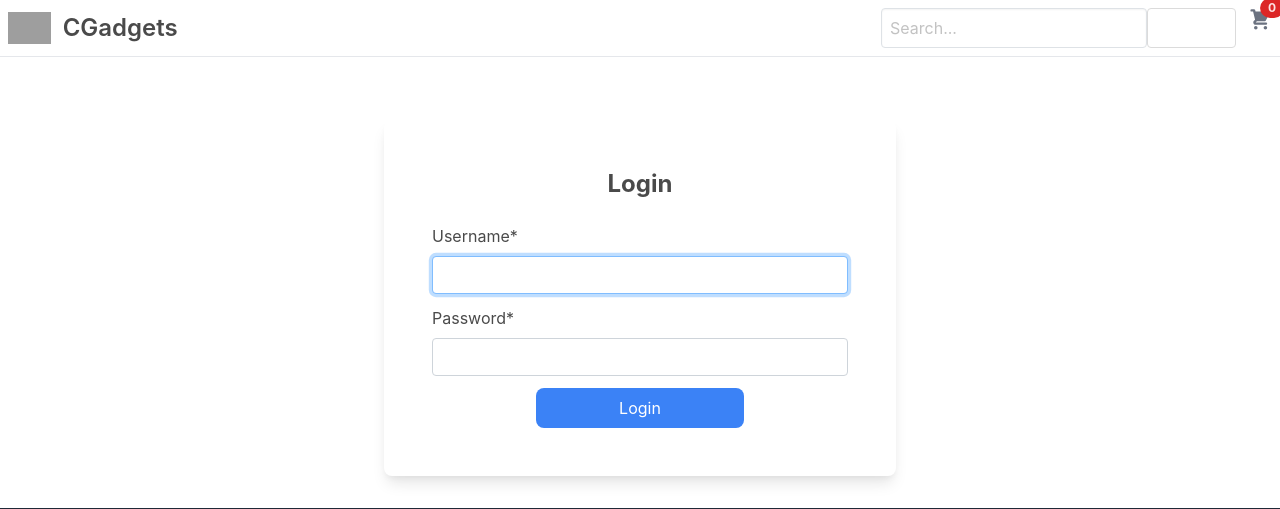
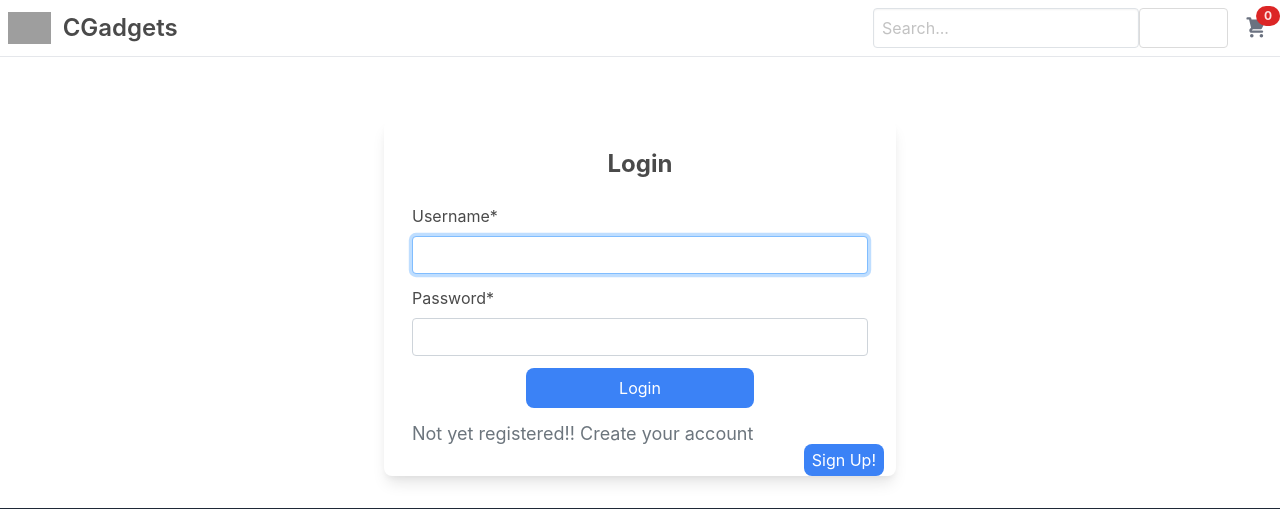
Before and after one commit to ce-phus/ecommerce, a Django app: page /login/ in a window 1280 px wide. Shown: the top 509 px of the page. Run offline with Django 5.2, Linux system fonts and the light colour scheme; data that the repository does not hold is empty; style sheets or scripts are compiled from the project's sources; some libraries are stand-ins or nearby versions; grey boxes are pictures that could not be loaded.

Commit message:
task:login url routing

```diff
--- a/templates/core/base.html
+++ b/templates/core/base.html
@@ -118,13 +118,16 @@
                     </svg>
                 </button>
                 <div class="flex md:order-2">
-                    <a href="{% url 'cart' %}" class="relative">
+                    <a href="{% url 'cart' %}" class="relative mt-2 mx-1">
                         <svg class="w-6 h-6 text-gray-500 hover:text-gray-700" aria-hidden="true" fill="currentColor" viewBox="0 0 20 20" xmlns="http://www.w3.org/2000/svg">
                             <path d="M3 1a1 1 0 000 2h1.22l.305 1.222a.997.997 0 00.01.042l1.358 5.43-.893.892C3.74 11.846 4.632 14 6.414 14H15a1 1 0 000-2H6.414l1-1H14a1 1 0 00.894-.553l3-6A1 1 0 0017 3H6.28l-.31-1.243A1 1 0 005 1H3zM16 16.5a1.5 1.5 0 11-3 0 1.5 1.5 0 013 0zM6.5 18a1.5 1.5 0 100-3 1.5 1.5 0 000 3z"></path>
                         </svg>
                         <span id="cart-total" class="absolute top-0 right-0 inline-flex items-center justify-center px-2 py-1 text-xs font-bold leading-none text-red-100 transform translate-x-1/2 -translate-y-1/2 bg-red-600 rounded-full">0</span>
                     </a>
                 </div>
+                {% if user.is_authenticated %}
+                <a href="{% url 'login' %}" class="mt-1 px-2 py-1.5 rounded-lg bg-blue-900 hover:bg-blue-500 text-white">Sign in</a>
+                {% endif %}
             </div>
             <div class="items-center justify-between hidden w-full md:flex md:w-auto md:order-1" id="navbar-menu">
                 <ul class="flex flex-col md:p-0 sm:p-4 xs:p-4 font-medium border-gray-100 rounded-lg bg-gray-50 md:space-x-8 rtl:space-x-reverse md:flex-row md:mt-0 md:border-0 md:bg-white">
@@ -166,6 +169,25 @@
         </div>
     </footer>
 
+   <script>
+     // Toggle search bar on small screens
+        var searchButton = document.querySelector('button[data-collapse-toggle="search-bar"]');
+        var searchBar = document.getElementById('search-bar');
+
+        searchButton.addEventListener('click', function() {
+            searchBar.classList.toggle('hidden');
+        });
+
+        // Toggle main menu on small screens
+        var toggleButton = document.querySelector('button[data-collapse-toggle="navbar-menu"]');
+        var navbarMenu = document.getElementById('navbar-menu');
+
+        toggleButton.addEventListener('click', function() {
+            navbarMenu.classList.toggle('hidden');
+        });
+   </script>
+
+
 
     <script>
         function updateCartIcon(cartTotal) {
--- a/templates/userprofile/login.html
+++ b/templates/userprofile/login.html
@@ -2,7 +2,7 @@
 {% load crispy_forms_tags %}
 {% block content %}
 <div>
-    <div class="max-w-lg mx-auto p-6 mt-10 shadow-lg rounded-lg bg-white">
+    <div class="max-w-lg mx-auto p-7 mt-10 shadow-lg rounded-lg bg-white relative">
         <h2 class="text-2xl flex items-center justify-center font-bold mb-5">Login</h2>
         <form method="post">
             {% csrf_token %}
@@ -10,6 +10,12 @@
             <div class="flex items-center justify-center">
                 <button type="submit" class="w-full md:w-1/2 bg-blue-500 text-white p-2 rounded-lg">Login</button>
             </div>
+            <div>
+                <p class="text-lg text-secondary mt-3">Not yet registered!! Create your account</p>
+                <div class="absolute right-0 pb-5">
+                    <a class="mr-3 bg-blue-500 px-2 py-1.5 rounded-lg text-white" href="{% url 'signup' %}">Sign Up!</a>
+                </div>
+            </div>
         </form>
     </div>
 </div>
```
